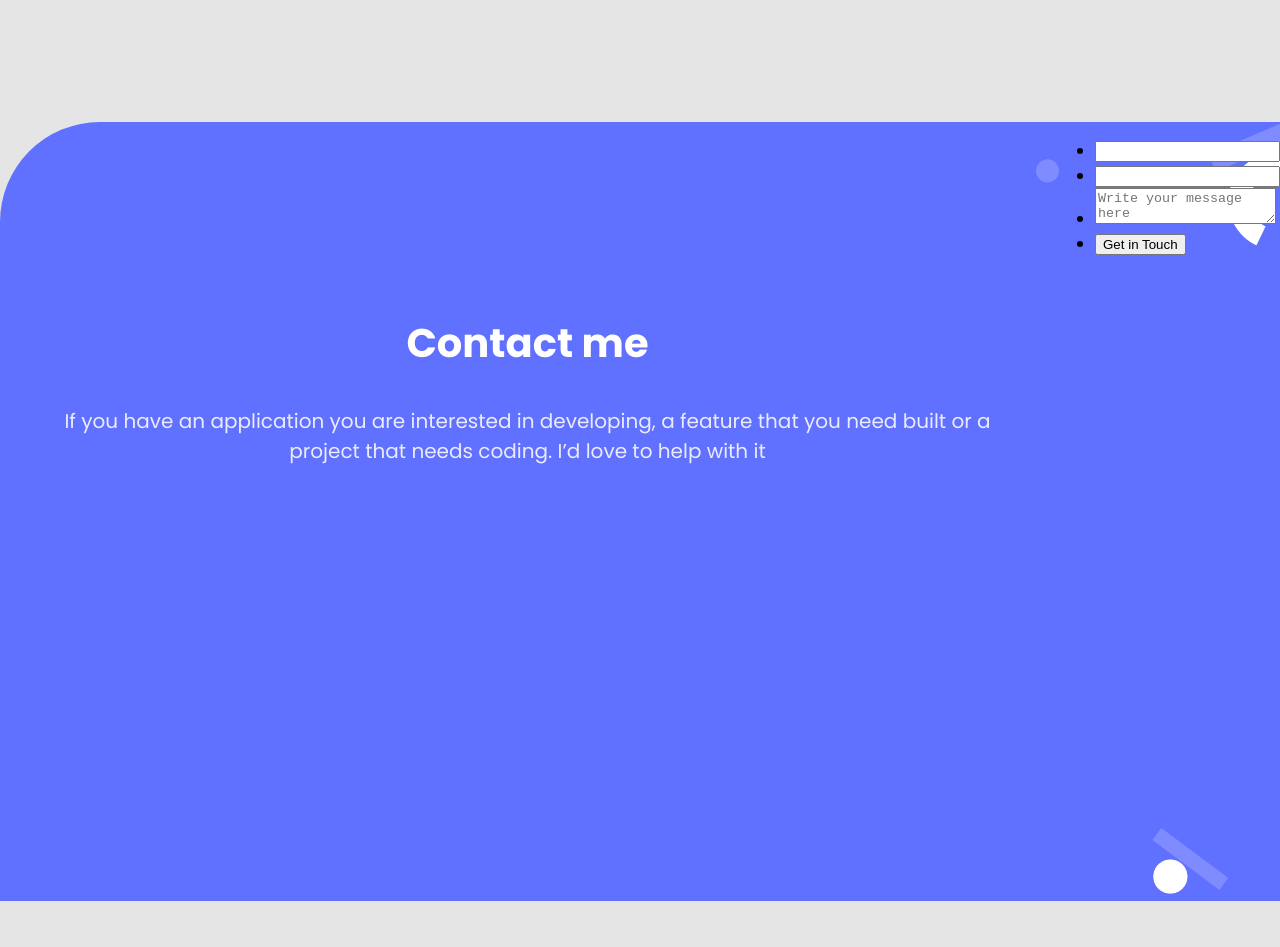
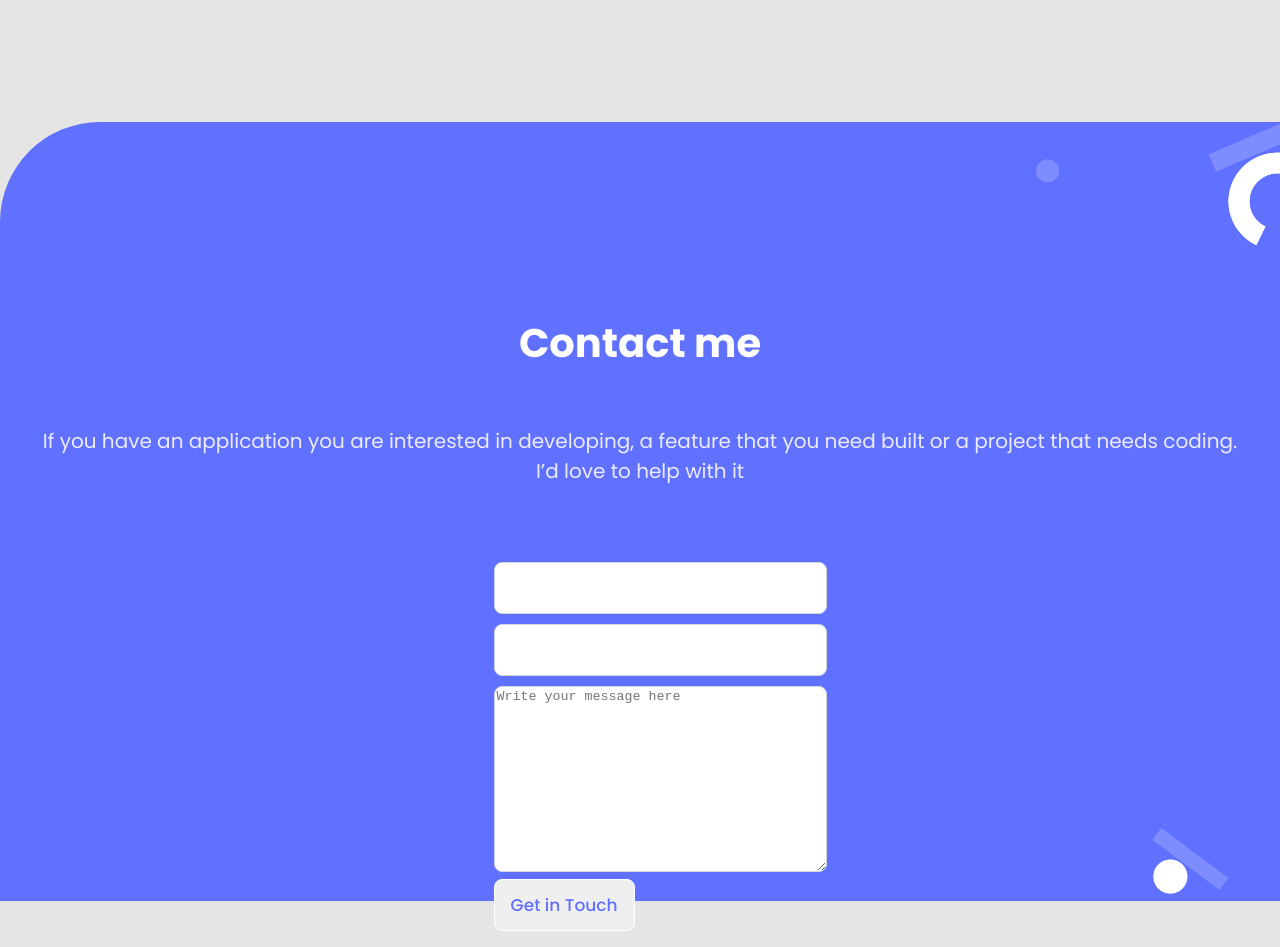
Before and after one commit to Tracy-miranja/mobile-version-, a website: page index.html in a window 1280 px wide. Shown: the part 3800-4747 px from the top of the page. Before the commit the page ends 4701 px from the top, so only its background shows below. Drawn offline with Linux system fonts and the light colour scheme.

Commit message:
Style contact form elements

```diff
--- a/style.css
+++ b/style.css
@@ -442,6 +442,8 @@ article h1 {
   background: #6070ff;
   border-top-left-radius: 100px;
   display: flex;
+  flex-direction: column;
+  align-items: center;
   height: 779px;
   margin-top: 10%;
   background-image: url(./images/contact\ form\ shapes-mobile@2x.png);
@@ -451,6 +453,9 @@ article h1 {
 }
 
 .footer-container {
+  display: flex;
+  flex-direction: column;
+  justify-content: center;
   padding: 30px;
   margin-top: 10%;
 }
@@ -560,11 +565,42 @@ article h1 {
   margin-top: 25px;
 }
 
+.footer li{
+  list-style-type: none;
+}
+
+.footer li input{
+  border: 1px solid #cfd8dc;
+  height: 48px;
+  width: 327px;
+  margin-top:10px;
+  border-radius: 8px;
+}
+
+.footer li textarea {
+  border: 1px solid #cfd8dc;
+  height: 180px;
+  width: 327px;
+  margin-top:10px;
+  border-radius: 8px;
+}
+
+.footer li button {
+  border: 1px solid #fff;
+  padding: 12px 16px;
+  border-radius: 8px;
+  font-family: "poppins", sans-serif;
+  font-size: 17px;
+  font-weight: 500;
+  color: #6070ff;
+}
+
 @media screen and (min-width: 768px) {
   .head {
     padding: 0 5rem;
     height: auto;
   }
+
 
   .menu {
     display: none;
```
